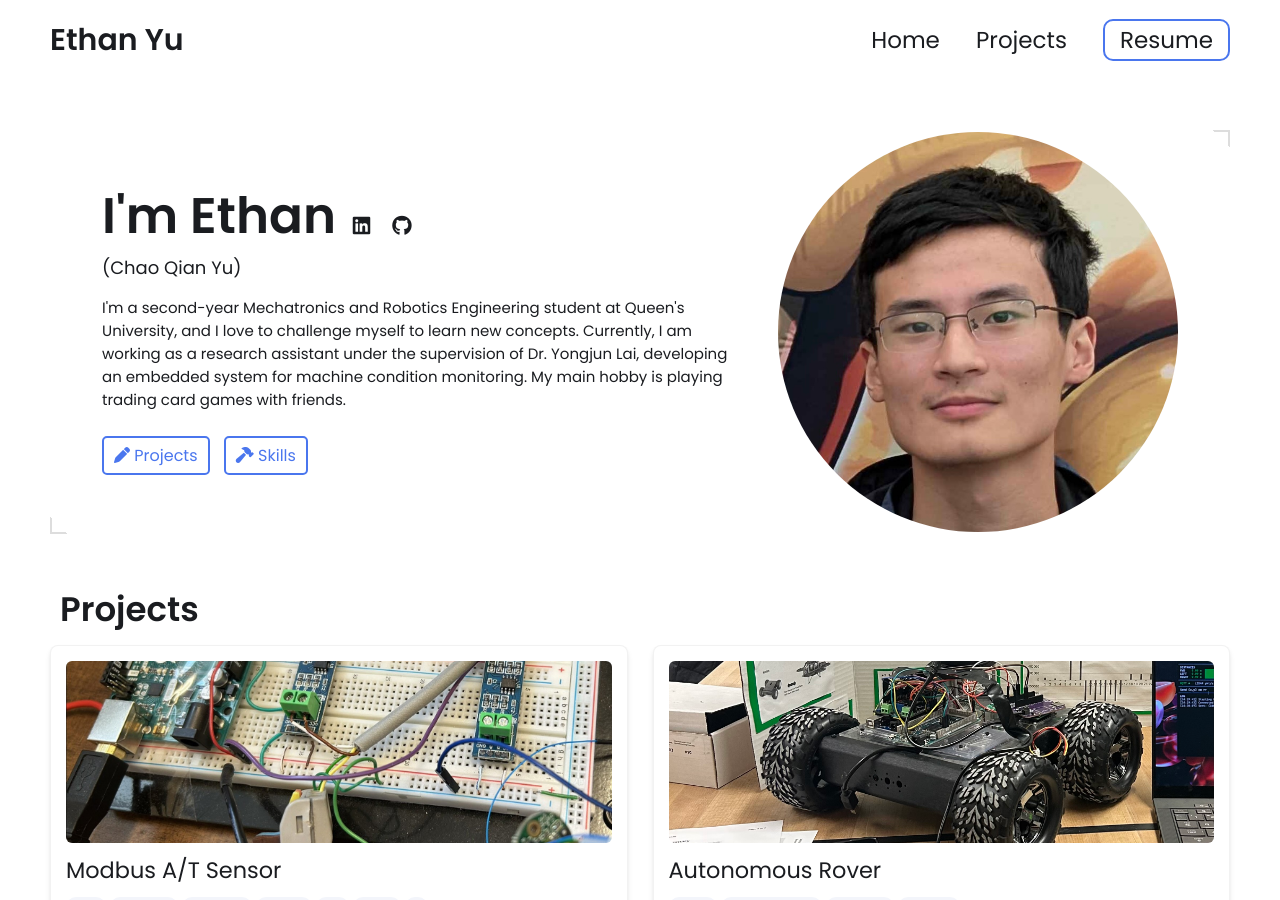
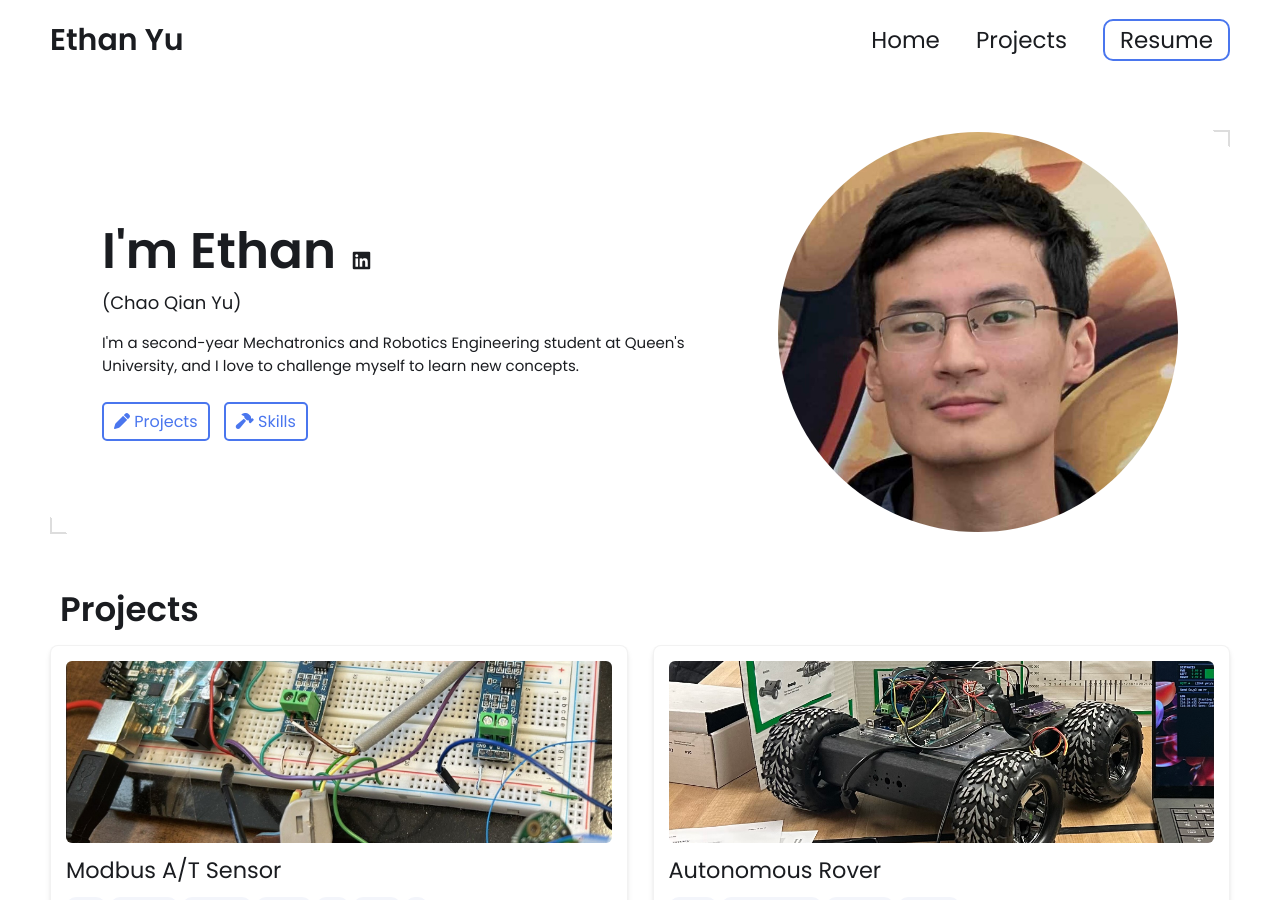
Before and after one commit to chaoqy/chaoqy.github.io, a Jekyll site: the page built from index.html, in a window 1280 px wide and 900 px high. Built offline with Jekyll 4.4.1, drawn with Linux system fonts in a browser that asks for light colours; some of the changed lines change nothing that is shown; some of the changed text lies outside the part shown.

Commit message:
Update _config.yml

```diff
--- a/_config.yml
+++ b/_config.yml
@@ -16,8 +16,7 @@
 headline: (Chao Qian Yu)
 description: >- # dont remove this line. this will ignore all new lines until the next section
   I'm a second-year Mechatronics and Robotics Engineering student at Queen's University, and I love to challenge myself
-  to learn new concepts. Currently, I am working as a research assistant under the supervision of Dr. Yongjun Lai,
-  developing an embedded system for machine condition monitoring. My main hobby is playing trading card games with friends.
+  to learn new concepts.
 
 # Place your profile image in /assets/images/profile-image/folder and edit the file name
 profile_image: ./assets/images/profile-image/avatar1.jpg
@@ -32,7 +31,7 @@
 
 external-links:    # input only your own url slug. The icons with missing entries will not appear.
   linkedin: ethan-yu-486408304    # https://www.linkedin.com/in/{your url slug}
-  github: chaoqy   # https://github.com/{your url slug}
+  github:    # https://github.com/{your url slug}
   medium:            # https://medium.com/@{your url slug}
   x-twitter:   # https://x.com/{your url slug}
   threads:            # https://threads.net/@{your url slug}
@@ -44,21 +43,37 @@
 
 # Skills Section - Add the list of your Skills by categories/tools. The indentation for each level needs to be precise.
 skills:
-  - category: Design & Simulation Tools
+  - category: Programming Languages
     tools:
+    - C
+    - C++
+    - Python
+    - PostgreSQL
+  - category: Embedded Systems
+    tools:
+    - Contiki OS
+    - ARM Cortex-M
+    - AVR
+    - RS485
+    - Modbus
+    - SPI
+    - UART
+    - I2C
+    - RTC
+    - PDC
+    - ADC
+  - category: Robotics
+    tools:
+    - ROS2
+    - Nav2
+    - RViz
+    - URDF
+    - Raspberry Pi
+  - category: PCB & CAD Design
+    tools:
+    - KiCad
     - Onshape
     - Solidworks
-    - LTspice
-    - Quartus Prime
-  - category: Embedded Systems & Programming
-    tools:
-    - Arduino
-    - Raspberry Pi
-    - ROS2
-    - C/C++
-    - Python
-    - Git
-    - PostgreSQL
 
 # Active theme (Updatethis to switch themes). Make sure to keep the indentation the samne.
 colors: # this is the basic theme
```
